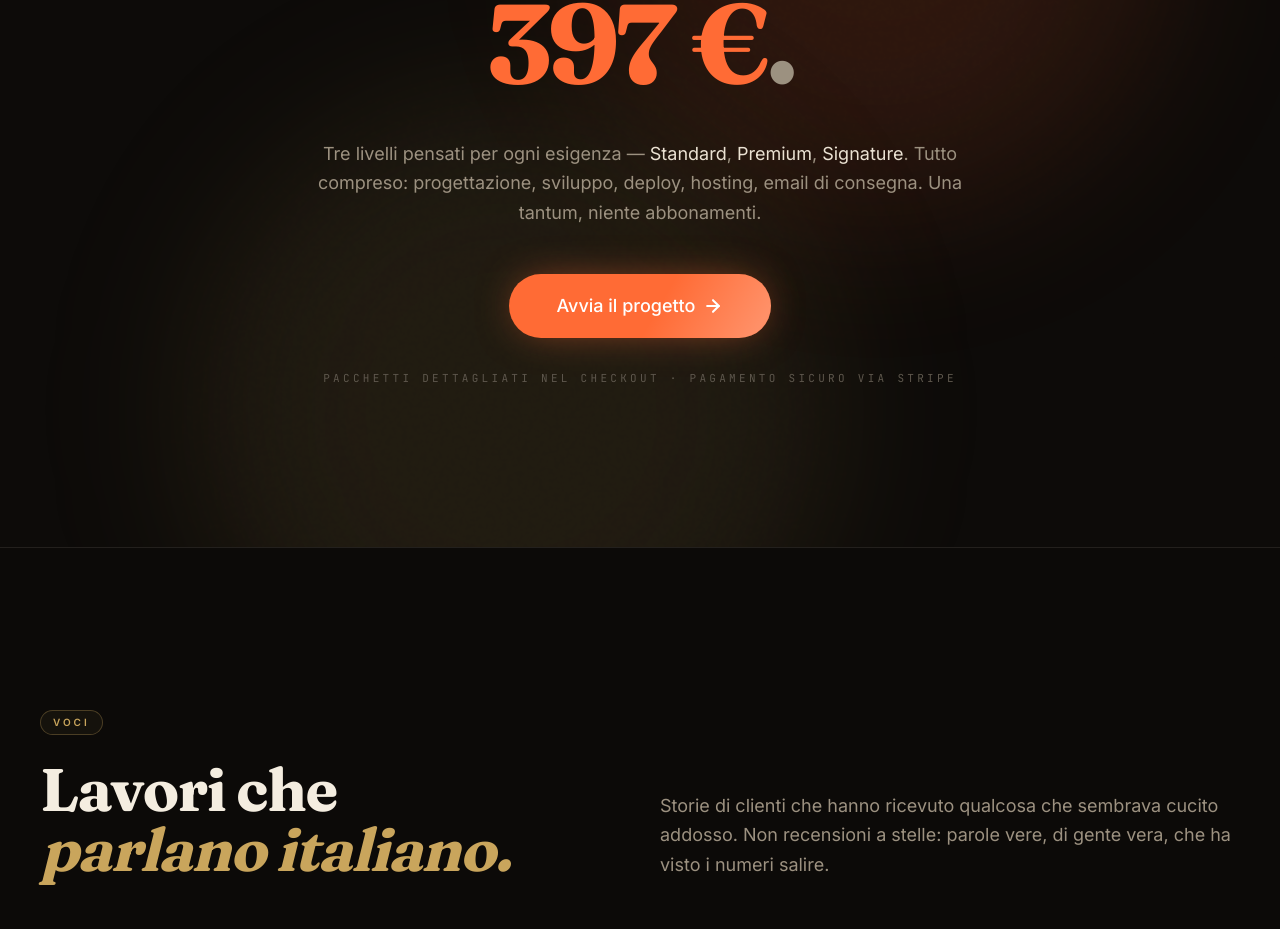
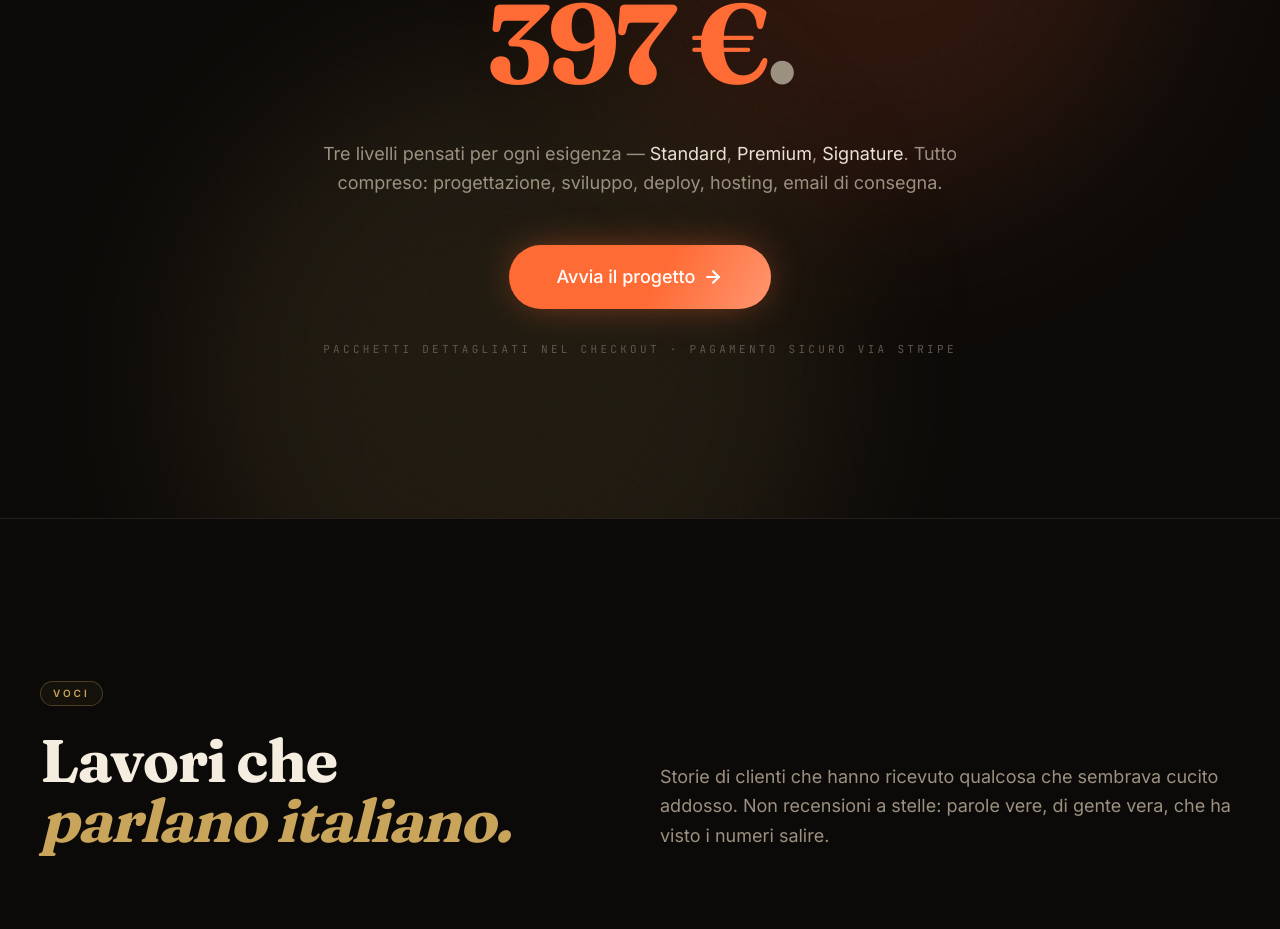
Before and after one commit to poweragency/powersite, a Next.js app: page / in a window 1280 px wide. Shown: the part 3540-4469 px from the top of the page. Built offline with nearby package versions, Linux system fonts and the light colour scheme.

Commit message:
Remove 'una tantum, niente abbonamenti' from Investimento section

```diff
--- a/app/page.tsx
+++ b/app/page.tsx
@@ -275,7 +275,7 @@ export default function HomePage() {
                 <span className="text-bone">Premium</span>,{" "}
                 <span className="text-bone">Signature</span>.
                 Tutto compreso: progettazione, sviluppo, deploy, hosting, email
-                di consegna. Una tantum, niente abbonamenti.
+                di consegna.
               </p>
             </Reveal>
 
```
